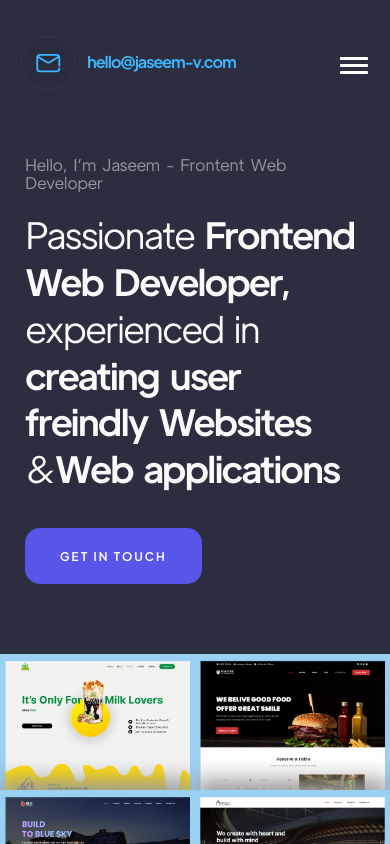
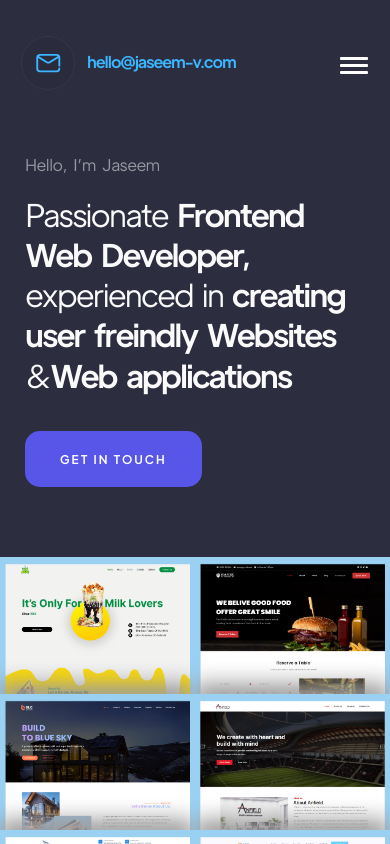
Before and after one commit to Jaseem-v/jaseem, a Next.js app: page / in a window 390 px wide. Shown: the top 844 px of the page. Built offline with nearby package versions, Linux system fonts and the light colour scheme.

Commit message:
new works added

```diff
--- a/pages/index.js
+++ b/pages/index.js
@@ -170,8 +170,9 @@ export default function Home() {
         <div className="container">
           <div className="head-top">
             <div className="head-text">
-              <h5 className="wow  fadeInUp" style={{ visibility: "hidden" }} data-wow-duration="0.5s" >Hello, I’m Jaseem -
-                Frontent Web Developer</h5>
+              <h5 className="wow  fadeInUp" style={{ visibility: "hidden" }} data-wow-duration="0.5s" >Hello, I’m Jaseem
+                <span className='mobile-display'> - Frontent Web Developer
+                </span> </h5>
               <h1 className="wow  fadeInUp" style={{ visibility: "hidden" }} data-wow-duration="0.7s" >Passionate
                 <strong> Frontend Web Developer,</strong> experienced in <strong>creating user freindly
                   Websites</strong> &
--- a/styles/style.css
+++ b/styles/style.css
@@ -1444,6 +1444,18 @@ ul.footer-list-right li span {
         align-items: center;
         justify-content: center;
     }
+
+
+}
+
+@media(max-width:500px) {
+    .mobile-display {
+        display: none;
+    }
+
+    .head-text h1 {
+        font-size: 31px;
+    }
 }
 
 /*-- RESPONSIVE CODE START --*/
```
